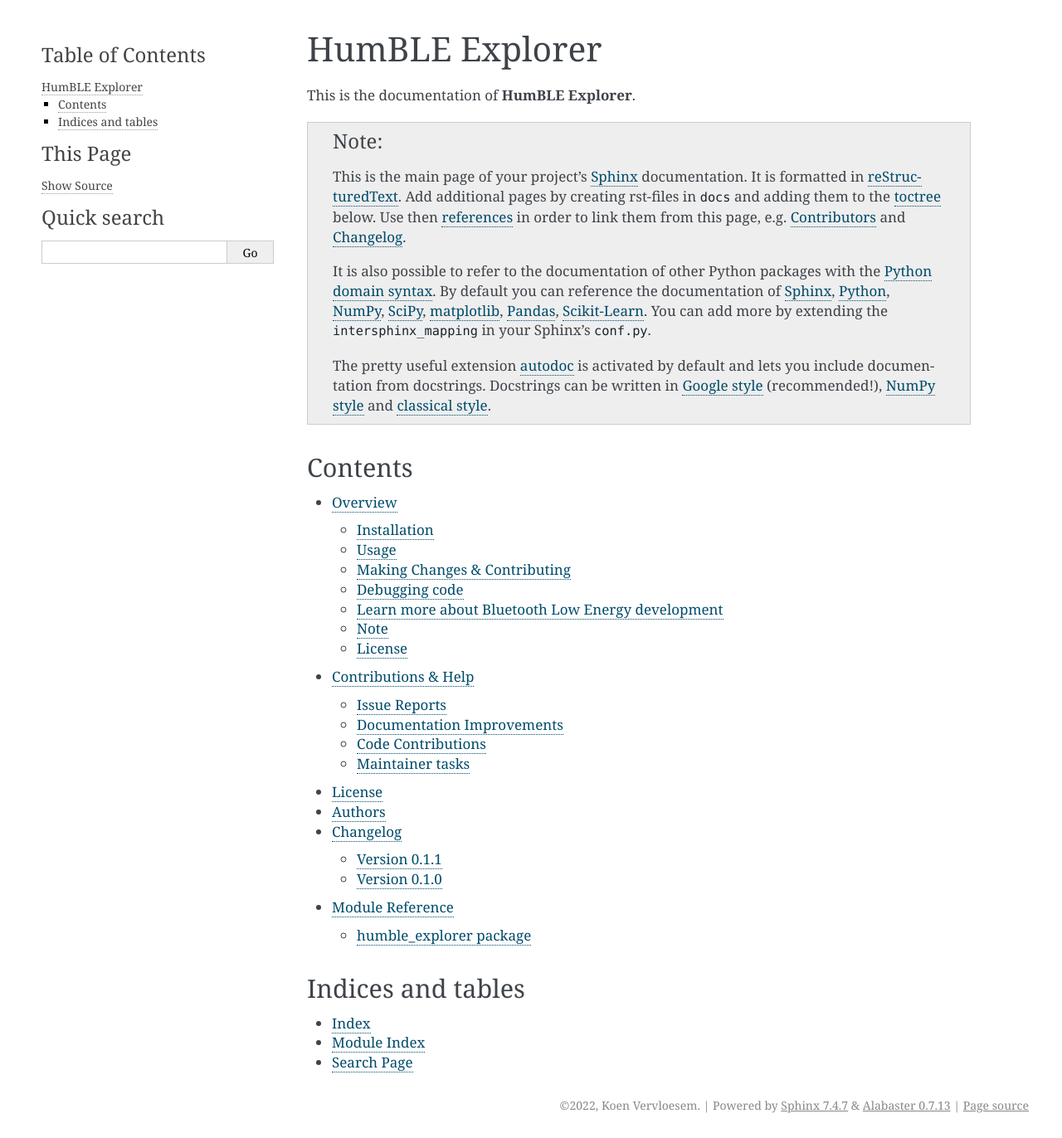
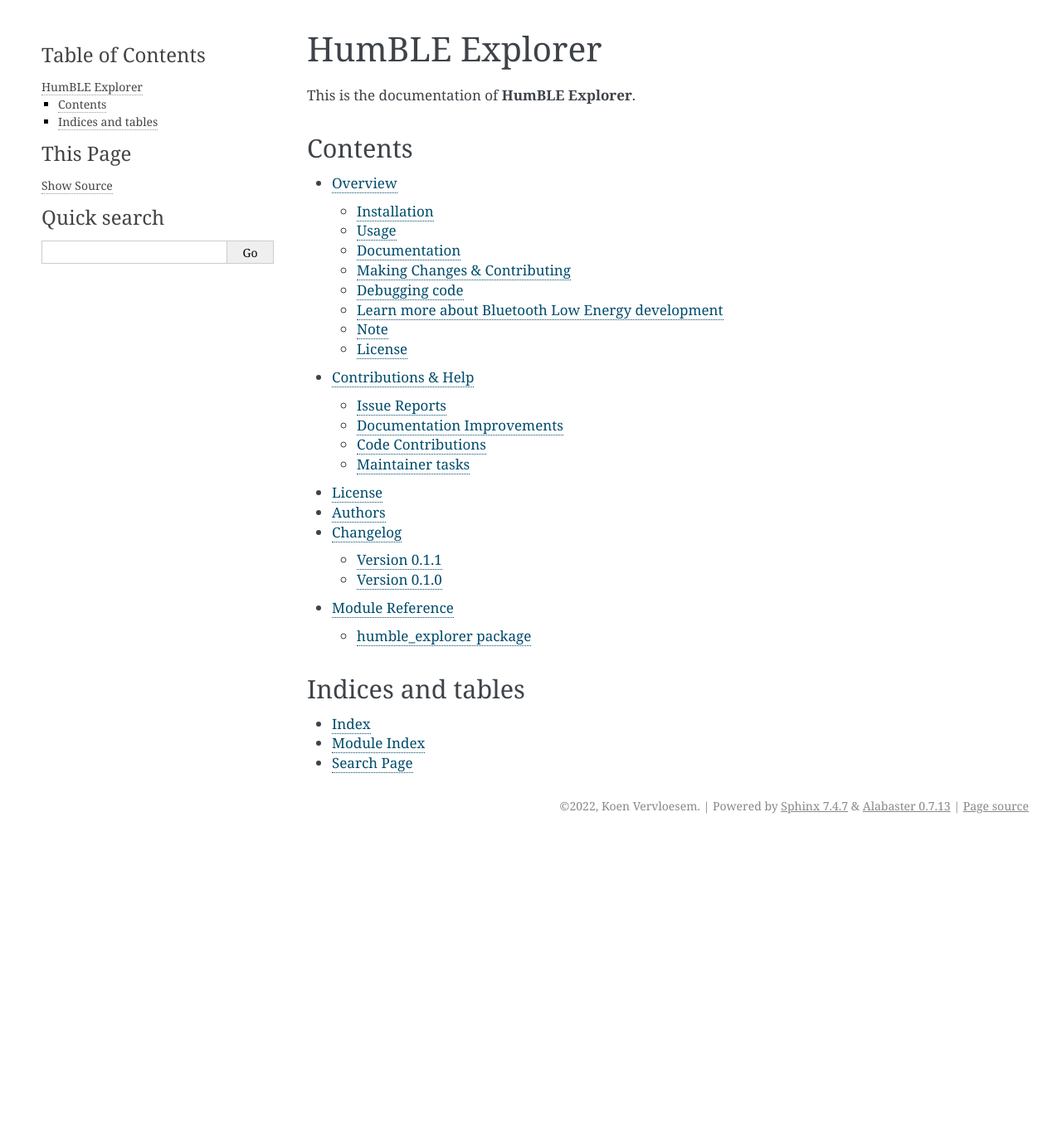
Before and after one commit to koenvervloesem/humble-explorer, a Sphinx documentation site: the page built from docs/index.rst, in a window 1280 px wide. Shown: the whole page at 83% size. Built offline with Sphinx 7.4.7, drawn with Linux system fonts in a browser that asks for light colours; after the commit the page ends 1011 px from its top, so only the background shows below that.

```diff
--- a/docs/index.rst
+++ b/docs/index.rst
@@ -3,25 +3,6 @@ HumBLE Explorer
 ===============
 
 This is the documentation of **HumBLE Explorer**.
-
-.. note::
-
-    This is the main page of your project's `Sphinx`_ documentation.
-    It is formatted in `reStructuredText`_. Add additional pages
-    by creating rst-files in ``docs`` and adding them to the `toctree`_ below.
-    Use then `references`_ in order to link them from this page, e.g.
-    :ref:`authors` and :ref:`changes`.
-
-    It is also possible to refer to the documentation of other Python packages
-    with the `Python domain syntax`_. By default you can reference the
-    documentation of `Sphinx`_, `Python`_, `NumPy`_, `SciPy`_, `matplotlib`_,
-    `Pandas`_, `Scikit-Learn`_. You can add more by extending the
-    ``intersphinx_mapping`` in your Sphinx's ``conf.py``.
-
-    The pretty useful extension `autodoc`_ is activated by default and lets
-    you include documentation from docstrings. Docstrings can be written in
-    `Google style`_ (recommended!), `NumPy style`_ and `classical style`_.
-
 
 Contents
 ========
```
Also changed, not shown: README.rst (+8 -0 lines), 1 other file.
